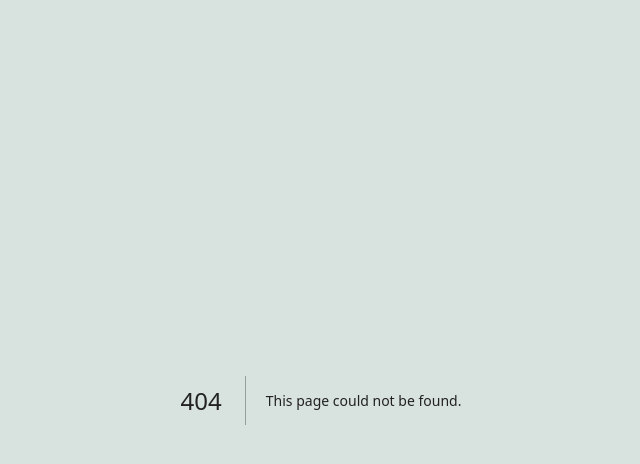
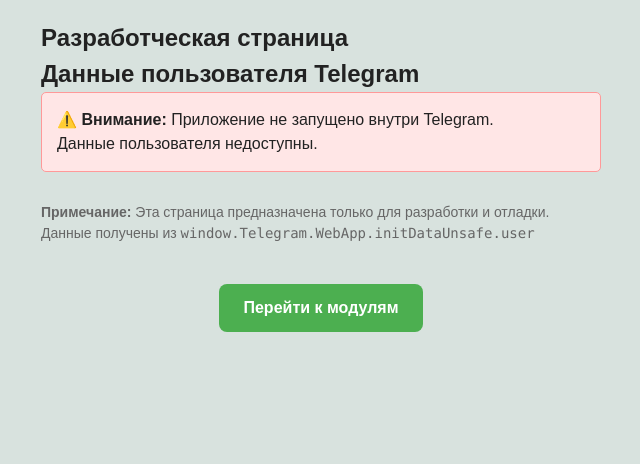
Before and after one commit to yahindanil/psbBot, a Next.js app: page /dev in a window 1280 px wide. Before the commit this address had no page. Shown: the top 464 px of the page, without its empty margins (319-959 px from the left). Built offline with nearby package versions, Linux system fonts and the light colour scheme.

Commit message:
dev page added

```diff
--- a/src/pages/all-modules/index.js
+++ b/src/pages/all-modules/index.js
@@ -238,23 +238,14 @@ export default function AllModules() {
           </div>
         </main>
       </div>
-      <div className="border-[2px] border-[#ACC0B1] rounded-[15px] px-5 py-4 flex items-center gap-4 max-w-[420px] mx-auto mt-6 bg-white">
-        <Image
-          src="/images/personal account/time.svg"
-          alt="Песочные часы"
-          width={40}
-          height={40}
-          className="min-w-[40px]"
-          style={{ objectFit: "contain" }}
-        />
-        <div>
-          <div className="text-[#283B41] text-[22px] font-bold leading-tight mb-1">
-            15 минут
-          </div>
-          <div className="text-[#283B41] text-[16px] font-normal">
-            Среднее время занятий
-          </div>
-        </div>
+
+      <div className="text-center mt-6 mb-8">
+        <Link
+          href="/dev"
+          className="inline-block bg-[#4caf50] text-white px-6 py-3 rounded-lg font-semibold text-base hover:bg-[#45a049] transition-colors duration-300"
+        >
+          Dev - Данные пользователя
+        </Link>
       </div>
     </div>
   );
--- /dev/null
+++ b/src/pages/dev/index.js
@@ -0,0 +1,174 @@
+import { useEffect, useState } from "react";
+import Head from "next/head";
+import Link from "next/link";
+
+export default function DevPage() {
+  const [telegramData, setTelegramData] = useState({
+    isLoaded: false,
+    user: null,
+    isInTelegram: false,
+  });
+
+  useEffect(() => {
+    // Проверяем доступность Telegram WebApp
+    if (
+      typeof window !== "undefined" &&
+      window.Telegram &&
+      window.Telegram.WebApp
+    ) {
+      const { WebApp } = window.Telegram;
+      const userData = WebApp.initDataUnsafe.user;
+
+      setTelegramData({
+        isLoaded: true,
+        user: userData,
+        isInTelegram: true,
+      });
+    } else {
+      setTelegramData({
+        isLoaded: true,
+        user: null,
+        isInTelegram: false,
+      });
+    }
+  }, []);
+
+  return (
+    <>
+      <Head>
+        <title>Dev - Данные пользователя Telegram</title>
+      </Head>
+
+      <div
+        style={{
+          padding: "20px",
+          fontFamily: "Arial, sans-serif",
+          maxWidth: "600px",
+          margin: "0 auto",
+        }}
+      >
+        <h1>Разработческая страница</h1>
+        <h2>Данные пользователя Telegram</h2>
+
+        {!telegramData.isLoaded ? (
+          <p>Загрузка данных...</p>
+        ) : !telegramData.isInTelegram ? (
+          <div
+            style={{
+              backgroundColor: "#ffe6e6",
+              border: "1px solid #ff9999",
+              padding: "15px",
+              borderRadius: "5px",
+            }}
+          >
+            <p>
+              <strong>⚠️ Внимание:</strong> Приложение не запущено внутри
+              Telegram.
+            </p>
+            <p>Данные пользователя недоступны.</p>
+          </div>
+        ) : !telegramData.user ? (
+          <div
+            style={{
+              backgroundColor: "#fff3cd",
+              border: "1px solid #ffeaa7",
+              padding: "15px",
+              borderRadius: "5px",
+            }}
+          >
+            <p>
+              <strong>⚠️ Предупреждение:</strong> Данные пользователя Telegram
+              не найдены.
+            </p>
+          </div>
+        ) : (
+          <div
+            style={{
+              backgroundColor: "#e8f5e8",
+              border: "1px solid #4caf50",
+              padding: "15px",
+              borderRadius: "5px",
+            }}
+          >
+            <h3>✅ Данные пользователя получены:</h3>
+            <div style={{ marginTop: "10px" }}>
+              <p>
+                <strong>ID пользователя:</strong>{" "}
+                <code>{telegramData.user.id}</code>
+              </p>
+              <p>
+                <strong>Имя:</strong> {telegramData.user.first_name}
+              </p>
+              {telegramData.user.last_name && (
+                <p>
+                  <strong>Фамилия:</strong> {telegramData.user.last_name}
+                </p>
+              )}
+              {telegramData.user.username && (
+                <p>
+                  <strong>Username:</strong> @{telegramData.user.username}
+                </p>
+              )}
+              <p>
+                <strong>Язык:</strong> {telegramData.user.language_code}
+              </p>
+              <p>
+                <strong>Premium:</strong>{" "}
+                {telegramData.user.is_premium ? "Да" : "Нет"}
+              </p>
+            </div>
+
+            <details style={{ marginTop: "20px" }}>
+              <summary style={{ cursor: "pointer", fontWeight: "bold" }}>
+                Полный объект пользователя (для разработки)
+              </summary>
+              <pre
+                style={{
+                  backgroundColor: "#f5f5f5",
+                  padding: "10px",
+                  borderRadius: "5px",
+                  overflow: "auto",
+                  fontSize: "12px",
+                  marginTop: "10px",
+                }}
+              >
+                {JSON.stringify(telegramData.user, null, 2)}
+              </pre>
+            </details>
+          </div>
+        )}
+
+        <div style={{ marginTop: "30px", fontSize: "14px", color: "#666" }}>
+          <p>
+            <strong>Примечание:</strong> Эта страница предназначена только для
+            разработки и отладки.
+          </p>
+          <p>
+            Данные получены из{" "}
+            <code>window.Telegram.WebApp.initDataUnsafe.user</code>
+          </p>
+        </div>
+
+        {/* Переход к Dev странице */}
+        <div style={{ marginTop: "40px", textAlign: "center" }}>
+          <Link
+            href="/all-modules"
+            style={{
+              display: "inline-block",
+              backgroundColor: "#4caf50",
+              color: "white",
+              padding: "12px 24px",
+              borderRadius: "8px",
+              textDecoration: "none",
+              fontWeight: "bold",
+              fontSize: "16px",
+              transition: "background-color 0.3s",
+            }}
+          >
+            Перейти к модулям
+          </Link>
+        </div>
+      </div>
+    </>
+  );
+}
```
